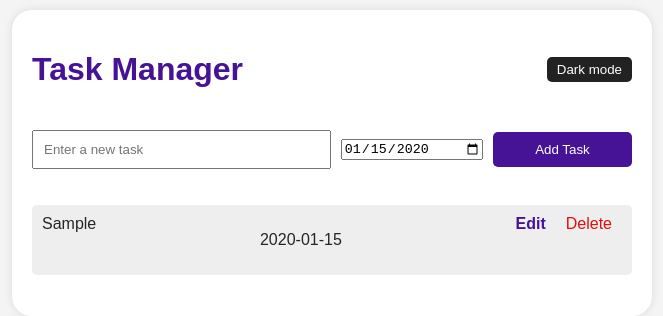
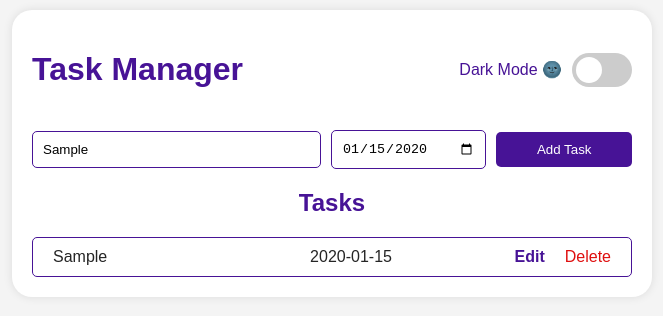
Before and after one commit to TINTAN-ALEJO/First_steps_JS, a plain HTML site: page DOM/proyecto_taskManager/index.html in a window 1280 px wide. Both pictures are taken after typing "Sample", "2020-01-15" into the empty fields and a click on the button "Add Task". Shown: the whole page, without its empty margins (308-971 px from the left). Drawn offline with Linux system fonts and the light colour scheme.

Commit message:
se actualiza proyecto de task manager con nuevas funcionalidades

```diff
--- a/DOM/proyecto_taskManager/app.js
+++ b/DOM/proyecto_taskManager/app.js
@@ -14,58 +14,31 @@ taskForm.addEventListener("submit", (event) => {
     const taskDateText = taskDate.value;
 
 
-    console.log(taskText);
-
-
     if(taskText) {//Validación para cuando se ingrese texto se añada toda la lista con elementos
-    taskList.append(frankestein(taskText));//Se llama la función que crea toda la lista con elementos
+    taskList.append(frankestein(taskText, taskDateText));//Se llama la función que crea toda la lista con elementos
 
     storageTask(taskText,taskDateText); //Llamamos la función que almacena los datos de la tarea en el localstorage
-
-    taskInput.value = ""; //Setea el valor del input en vacio
 
     }
 });
 
-// function createTaskElement(task) { //Creamos funcion que agrega la lista con un container dentro
-//   const li = document.createElement('li')
-//   li.textContent = task
-//   li.append(createBtnContainer('btn-container'));//Se inserta en el elemento lista el contenedor con span internos
-//   return li
-// }
+function frankestein (task, taskDateText){//Creamos funcion que agrega la lista con un container dentro
+  const li = document.createElement('li')
+  //li.textContent = task
+  const text_Task = document.createElement('p');
+  text_Task.className = 'task-text';
+  text_Task.textContent = task;
+  li.appendChild(text_Task);
+  li.append(addDate('task-date', taskDateText), createBtnContainer('btn-container'));//Se inserta en el elemento lista el contenedor con span internos
 
-// function createBtnContainer(className){ //creamos funcion de container con 2 elementos span dentro
-//     const container = document.createElement('div');
-//     container.className = className;
-//     container.append(createButton('Delete','delete-btn'), createButton('Edit','edit-btn'));//se inserta los span al contenedor
-//     return container
-// }
-
-// function createButton(text, className) {//se crea funcion para crear los elementos span
-//   const btn = document.createElement('span')
-//   btn.textContent = text
-//   btn.className = className
-//   return btn
-// }
-
-
-//Unificamos las 3 funciones separadas en una sola función
-
-function frankestein (task){//Creamos funcion que agrega la lista con un container dentro
-  const li = document.createElement('li')
-  li.textContent = task
-  li.append(addDate('task-date'),createBtnContainer('btn-container'));//Se inserta en el elemento lista el contenedor con span internos
-
-        function addDate (className){//Creamos funcion para agregar fecha a la task
-
+        function addDate(className, dateText) { //Creamos funcion para agregar fecha a la task
+            if (!dateText) {
                 const taskDate = document.getElementById("task-date");
-            const taskDateText = taskDate.value;
-            console.log(taskDateText);
-
-            const date = document.createElement('p')
+                dateText = taskDate.value;
+            }
+            const date = document.createElement('p');
             date.className = className;
-            date.textContent = taskDateText;
-
+            date.textContent = dateText;
             return date;
         }
 
@@ -74,8 +47,8 @@ function frankestein (task){//Creamos funcion que agrega la lista con un contain
             container.className = className;
             container.append(createButton('Delete','delete-btn'), createButton('Edit','edit-btn'));//se inserta los span al contenedor
             return container
+
         }
-
         function createButton(text, className) {//Creamos funcion para crear los elementos span
             const btn = document.createElement('span')
             btn.textContent = text
@@ -96,79 +69,82 @@ taskList.addEventListener("click", (event) => {
 
 function deleteTask (taskItem) {
     if (confirm("Are you sure you want to delete this task?")){
-        taskItem.remove(taskItem);
+        taskItem.remove();
         updateLocalStorage (); //Llamamos la función que trae las tareas actualizadas del localStorage
     }
 };
 
 function editTask (taskItem) {
     const newTask = prompt("Edit task: ",  taskItem.firstChild.textContent);
-    const newDate = prompt("Edit date: ",  taskItem.children[0].textContent);
+    const newDate = prompt("Edit date: ",  taskItem.children[1].textContent);
 
     if(newTask !== null && newDate !== null){
         taskItem.firstChild.textContent = newTask;
-        taskItem.children[0].textContent = newDate;
+        const dateElem = taskItem.querySelector('.task-date');
+        if (dateElem) {
+            dateElem.textContent = newDate;
+        }
         updateLocalStorage (); //Llamamos la función que trae las tareas actualizadas del localStorage
     }
 };
 
 //Almacenamos los datos de las task en el localstorage del navegador "Base de datos"
-function storageTask (task,taskDateText){
+
  //JSON.parse() convierte una cadena de texto que esta en formato JSON a un objeto o array de JS (Esto para poder obtener los datos desde JS)
     //getItem() es un método del local storage que permite obtener los datos de este mismo
-    const tasks = JSON.parse(localStorage.getItem("tasks") || "[]"); //estamos convirtiendo el texto de localstorage a un array de js
-
-    tasks.push(task);//push agrega un elemento a un array existente
-
-    const tasksDate = JSON.parse(localStorage.getItem("taskDate") || "[]");
-
-    tasksDate.push(taskDateText);
+function storageTask (task, taskDateText) {
+    const tasks = JSON.parse(localStorage.getItem("tasks") || "[]");//estamos convirtiendo el texto de localstorage a un array de js
+    tasks.push({ text: task, date: taskDateText });//push agrega un elemento a un array existente
 
     //JSON.stringify() convierte un objeto o array en formato JSON (Esto para poderlo almacenar en la BD)
     //setItem() es un método del local storage que permite insertar datos en este mismo
     localStorage.setItem("tasks", JSON.stringify(tasks));
-    localStorage.setItem("taskDate", JSON.stringify(tasksDate));
 }
+//Insertamos los datos que estan almacenados en el localstorage al DOM, luego de que se refresque la página (esto para lograr la persistencia de los datos en la web, asi se refresque la página)
+function loadTask () {
+    const tasks = JSON.parse(localStorage.getItem("tasks") || "[]");
+    tasks.forEach(({ text, date }) => {
+        taskList.appendChild(frankestein(text, date));});
 
-//Insertamos los datos que estan almacenados en el localstorage al DOM, luego de que se refresque la página (esto para lograr la persistencia de los datos en la web, asi se refresque la página)
-function loadTask (){
-    const tasks = JSON.parse(localStorage.getItem("tasks") || "[]");
-
-    // const taskDate = JSON.parse(localStorage.getItem("taskDate") || "[]");
-
-    tasks.forEach((task) => {
-        taskList.appendChild(frankestein(task));
-    });
-
-    // taskDate.forEach((taskDate) => {
-    //     taskList.appendChild(frankestein(taskDate));
-    // })
 }
 
 //Actualizamos el localstorage con los últimos cambios aplicados al DOM (edit or delete), para que cada que se refresque la página, el localstorage muestre los ultimos cambios realizados
-
-function updateLocalStorage (){
-   const tasks = Array.from(taskList.querySelectorAll("li")).map((li) => li.firstChild.textContent);
+function updateLocalStorage () {
+    const tasks = Array.from(taskList.querySelectorAll("li")).map((li) => {
+        const text = li.firstChild.textContent;
+        const dateElem = li.querySelector('.task-date');
+        const date = dateElem ? dateElem.textContent : "";
+        return { text, date };
+    });
 
     localStorage.setItem("tasks", JSON.stringify(tasks));
 
-   console.log(tasks);
+    // console.log(tasks); // Uncomment for debugging updated tasks
 }
 
-//Dark mode
-
-//const themeToggleButton = document.querySelector(".switch");
-const themeToggleButton = document.getElementById("toggle-theme-btn");
 
 const currentTheme = localStorage.getItem("theme");
+const themeToggleButton = document.querySelector(".switch");
+const switchStatus = document.querySelector("#switch-status");
 
-themeToggleButton.addEventListener("click", () => {
+themeToggleButton.addEventListener("change", () => {
+    console.log("entro");
+
     document.body.classList.toggle("dark-theme");
 
-    const theme = document.body.classList.contains("dark-theme") ? "dark" : "light";
+    // const theme = document.body.classList.contains("dark-theme") ? "dark" : "light"; //Ternary Operator
 
+    //Funcion convencional (Forma básica del Ternary Operator anteriormente usado)
+    if (document.body.classList.contains("dark-theme")) {
+        console.log("entro2");
+        switchStatus.textContent = "Light Mode 🌞"
+        theme = "dark";
+    } else {
+        console.log("entro3");
+        switchStatus.textContent = "Dark Mode 🌚"
+        theme = "light";
+    }
     localStorage.setItem("theme", theme);
-
 });
 
 if(currentTheme === "dark"){
--- a/DOM/proyecto_taskManager/index.html
+++ b/DOM/proyecto_taskManager/index.html
@@ -14,18 +14,23 @@
       <div id="theme-toggle">
         <h1>Task Manager</h1>
         <!-- Rounded switch -->
-        <!-- <label class="switch">
-          <input type="checkbox">
-          <span class="slider round"></span>
-        </label> -->
-        <button id="toggle-theme-btn">Dark mode</button>
+         <div class="switch-container">
+          <p id="switch-status">Dark Mode 🌚</p>
+          <label class="switch">
+            <input type="checkbox">
+            <span class="slider round"></span>
+          </label>
+        </div>
       </div>
 
     <form id="task-form">
-      <input type="text" id="task-input" placeholder="Enter a new task" required>
-      <input type="date" id="task-date" required>
-      <button type="submit" id="task-button">Add Task</button>
+        <input type="text" id="task-input" placeholder="Enter a new task" required>
+        <input type="date" id="task-date" required>
+        <button type="submit" id="task-button">Add Task</button>
     </form>
+
+    <h2 class="task-header">Tasks</h2>
+
     <ul id="task-list">
     </ul>
   </div>
--- a/DOM/proyecto_taskManager/style.css
+++ b/DOM/proyecto_taskManager/style.css
@@ -3,15 +3,6 @@ body {
   background-color: #f4f4f4;
   padding: 10px;
   margin: 0;
-}
-
-#toggle-theme-btn{
-  background-color: #222;
-  color: #fff;
-  border-radius: 5px;
-  border: none;
-  padding: 5px 10px;
-  cursor: pointer;
 }
 
 /* The switch - the box around the slider */
@@ -94,6 +85,13 @@ input:checked + .slider:before {
   justify-content: space-between;
 }
 
+#task-manager #theme-toggle .switch-container{
+  display: flex;
+  justify-content: center;
+  align-items: center;
+  gap: 10px;
+}
+
 #task-form {
   display: flex;
   justify-content: center;
@@ -105,10 +103,15 @@ input:checked + .slider:before {
 #task-input {
   padding: 10px;
   width: 50%;
+  border-radius: 5px;
+  border: #471396 solid 1px;
 }
 
 #task-date{
+  padding: 10px;
   width: 25%;
+  border-radius: 5px;
+  border: #471396 solid 1px;
 }
 
 #task-form #task-button{
@@ -125,27 +128,49 @@ input:checked + .slider:before {
   background-color: #2e0d5f;
 }
 
+.task-header{
+  display: flex;
+  justify-content: center;
+  margin: 0;
+}
+
 #task-list {
+  display: flex;
+  flex-direction: column;
+  gap: 10px;
   list-style-type: none;
   padding: 0;
+  margin: 0;
 }
 
 #task-list li {
   display: flex;
+  color: #252525;
   justify-content: space-between;
-  color: #252525;
-  background: #eee;
   padding: 10px;
-  margin-bottom: 5px;
   border-radius: 5px;
+  border: #471396 solid 1px;
+}
 
+#task-list li .task-text{
+  display: flex;
+  padding: 0 10px;
+  margin: 0;
+  width: 45%;
+}
+
+#task-list li .task-date{
+  display: flex;
+  padding: 0 10px;
+  margin: 0;
+  width: 35%;
 }
 
 #task-list li .btn-container {
-    display: flex;
-    padding: 0 10px;
-    flex-direction: row-reverse;
-    gap: 20px;
+  display: flex;
+  padding: 0 10px;
+  flex-direction: row-reverse;
+  gap: 20px;
 }
 
 #task-list li .delete-btn {
@@ -174,6 +199,7 @@ body.dark-theme {
 .dark-theme #task-list li {
   background: #333;
   color: #fff;
+  border: #fff solid 1px;
 }
 
 .dark-theme #task-list li .edit-btn {
@@ -183,3 +209,11 @@ body.dark-theme {
 .dark-theme #task-list li .delete-btn {
   color: rgb(245, 23, 23);
 }
+
+.dark-theme #task-input {
+  border: #fff solid 1px;
+}
+
+.dark-theme #task-date{
+  border: #fff solid 1px;
+}
```
Lines whose indentation alone changed are shown as unchanged.
